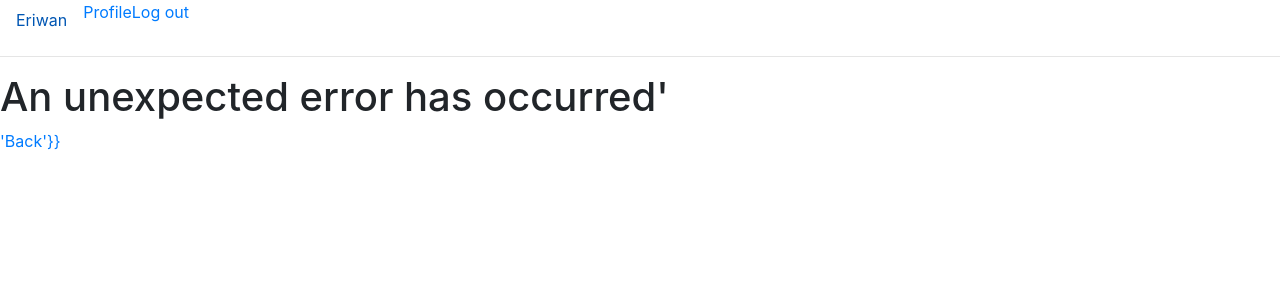
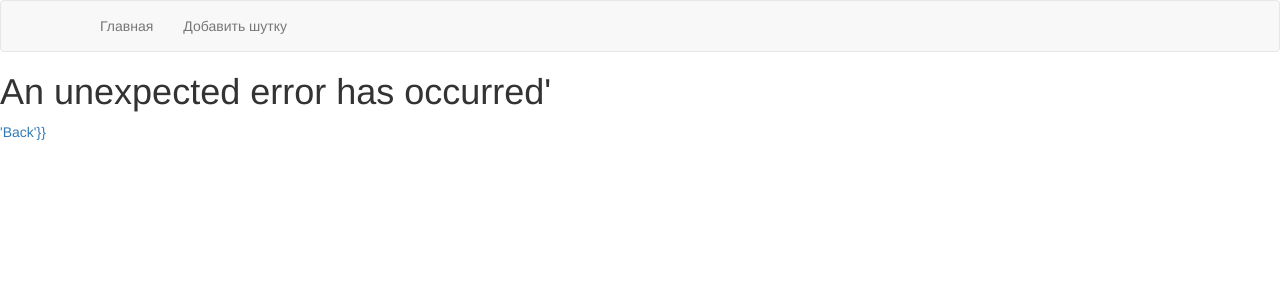
Before and after one commit to sphericalpm/eriwan, a Flask app: template app/templates/500.html in a window 1280 px wide. Shown: the top 300 px of the page. Run offline with Flask 2, Linux system fonts and the light colour scheme; the template is opened without the code that fills it: most values are stand-ins (such as "Sample title", 1, 10 or a date in 2020); some libraries are stand-ins or nearby versions.

Commit message:
add base template with init flask-bootstrap

```diff
--- a/app/__init__.py
+++ b/app/__init__.py
@@ -4,9 +4,8 @@
 from flask import Flask
 from flask_migrate import Migrate
 from flask_sqlalchemy import SQLAlchemy
-
+from flask_bootstrap import Bootstrap
 from config import Config
-
 
 app = Flask(__name__)
 
@@ -17,6 +16,9 @@
 db = SQLAlchemy(app)
 migrate = Migrate(app, db)
 
+#styles
+bootstrap = Bootstrap(app)
+
 # The routes module is imported at the bottom and not at the top of the script
 # as it is always done. The bottom import is a workaround to circular imports,
 # a common problem with Flask applications.
--- a/app/templates/base.html
+++ b/app/templates/base.html
@@ -1,32 +1,28 @@
-<!DOCTYPE html>
-<html lang="ru">
-<head>
-    <meta charset="UTF-8">
-    {% if title %}
-        <title>{{ title }} - Eriwan</title>
+{% extends 'bootstrap/base.html' %}
+
+{% block title %}
+{% if title %}{{ title }} - Eriwan{% else %}Eriwan Radio{% endif %}
+{% endblock %}
+{% block navbar %}
+<nav class="navbar navbar-default">
+    <div class="container">
+        <div class="collapse navbar-collapse" id="bs-example-navbar-collapse-1">
+            <ul class="nav navbar-nav">
+                <li><a href="{{ url_for('index') }}">Главная</a></li>
+                <li><a href="{{ url_for('add_joke_template') }}">Добавить шутку</a></li>
+            </ul>
+            <ul class="nav navbar-nav navbar-right">
+                {# {% if current_user.is_anonymous %}
+                <li><a href="{{ url_for('login') }}">Войти</a></li>
                 {% else %}
-        <title>Eriwan</title>
-    {% endif %}
-    <link rel="stylesheet" href="https://stackpath.bootstrapcdn.com/bootstrap/4.3.1/css/bootstrap.min.css"
-          integrity="sha384-ggOyR0iXCbMQv3Xipma34MD+dH/1fQ784/j6cY/iJTQUOhcWr7x9JvoRxT2MZw1T" crossorigin="anonymous">
-    {% block js %}
-
+                <li><a href="{{ url_for('logout') }}">Выйти</a></li>
+                {% endif %} #}
+            </ul>
+        </div>
+    </div>
+</nav>
 {% endblock %}
-</head>
-<body>
-<nav class="nav">
-  <a class="nav-link active" href="#">Eriwan</a>
-  {% if current_user.is_anonymous %}
-        <a class="nav-link" href="{{ url_for('login') }}">Login</a>
-        <a class="nav-link" href="{{ url_for('register') }}">Registration</a>
-    {% else %}
-        <a href="{{ url_for('user', username=current_user.username) }}">Profile</a>
-        <a href="{{ url_for('logout') }}">Log out</a>
-    {% endif %}
-</nav>
-<div>
-</div>
-<hr>
+{% block content %}
 {% with messages = get_flashed_messages() %}
 {% if messages %}
 <ul>
@@ -36,11 +32,6 @@
 </ul>
 {% endif %}
 {% endwith %}
-{% block content %}
-
 {% endblock %}
 {% block footer %}
-
 {% endblock %}
-</body>
-</html>
```
Also changed, not shown: app/static/css/style.css (added). Lines whose indentation alone changed are shown as unchanged.
